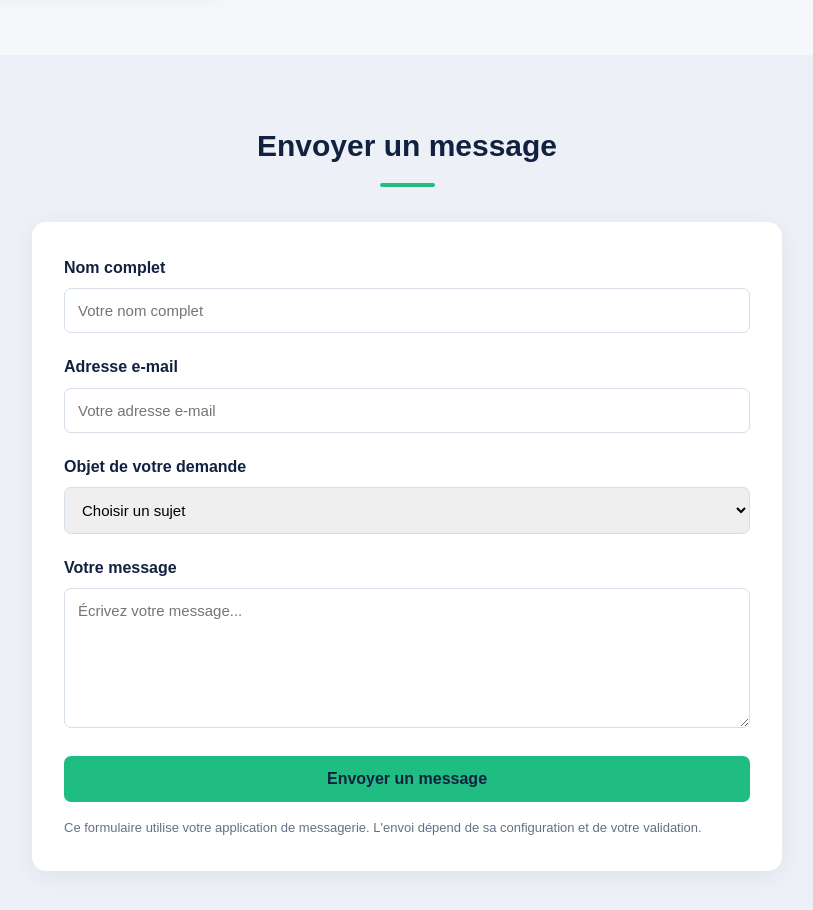
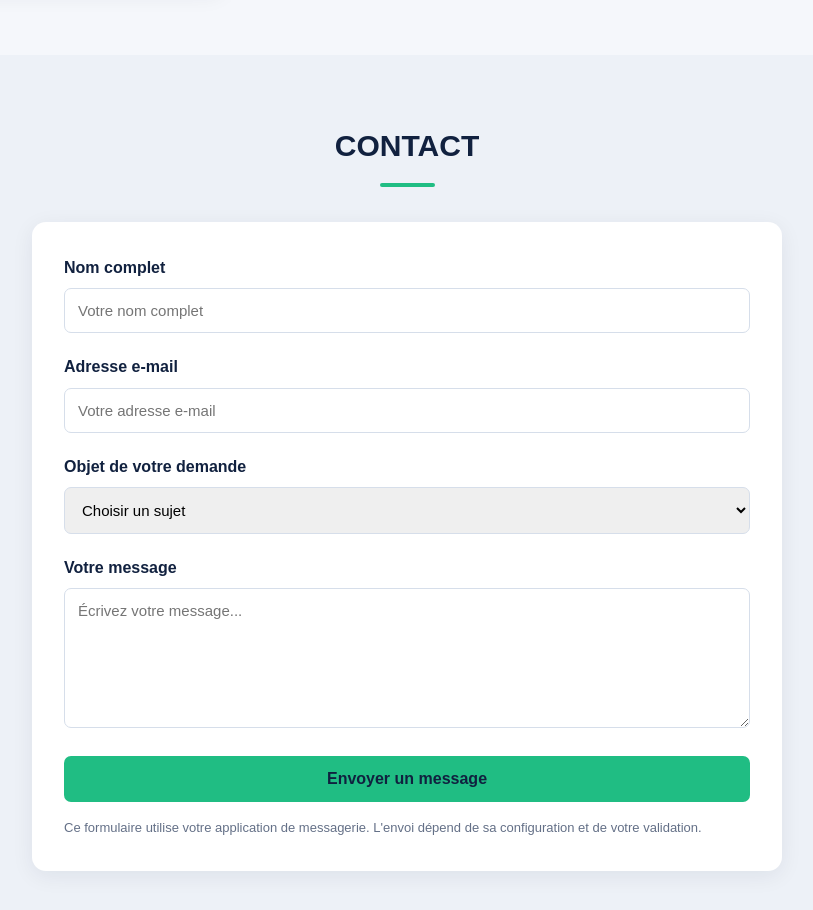
Before and after one commit to kisbedoanna932-stack/ADDIBA, a plain HTML site: page contact.html in a window 1280 px wide. Shown: the part 960-1870 px from the top of the page, without its empty margins (233-1046 px from the left). Drawn offline with Linux system fonts and the light colour scheme.

Commit message:
Update contact.html
<h2>CONTACT</h2>

```diff
--- a/contact.html
+++ b/contact.html
@@ -265,7 +265,7 @@ footer strong { color: #20bd83; }
 
 <section class="form-section">
   <div class="section-title">
-    <h2>Envoyer un message</h2>
+    <h2>CONTACT</h2>
     <span></span>
   </div>
 
```
